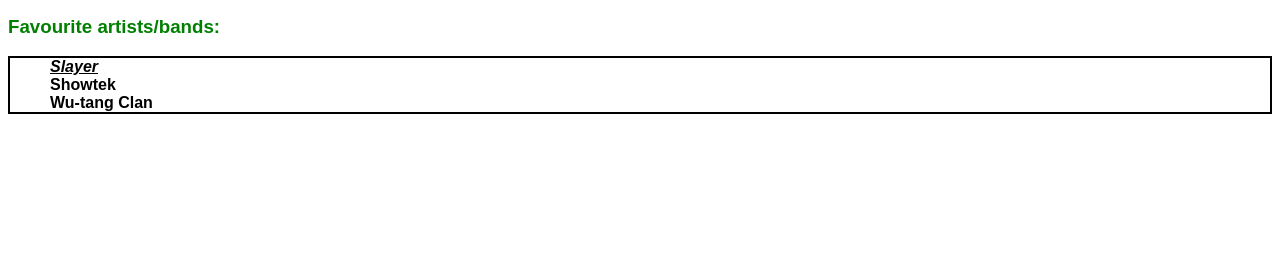
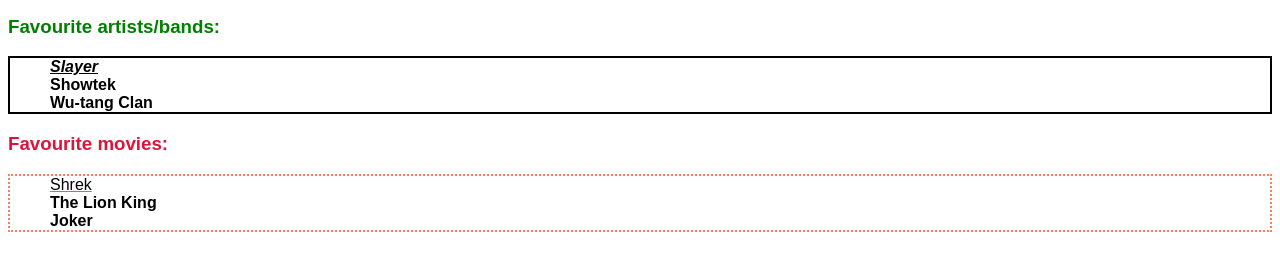
Before and after one commit to robertoFerreiraCode/html-css-challenge, a plain HTML site: page index.html in a window 1280 px wide. Shown: the part 101-372 px from the top of the page. Drawn offline with Linux system fonts and the light colour scheme.

Commit message:
added fav movies

```diff
--- a/index.html
+++ b/index.html
@@ -19,5 +19,14 @@
             <dd>Wu-tang Clan</dd>
         </dl>
     </div>
+
+    <div class="movies">
+        <h3>Favourite movies:</h3>
+        <dl>
+            <dd id="firstItem">Shrek</dd>
+            <dd>The Lion King</dd>
+            <dd>Joker</dd>
+        </dl>
+    </div>
 </body>
 </html>
--- a/style.css
+++ b/style.css
@@ -24,3 +24,17 @@
     text-decoration: underline;
     font-style: italic;
 }
+
+.movies > h3 {
+    color: crimson;
+}
+
+.movies > dl {
+    border: 2px dotted coral;
+    font-weight: bold;
+}
+
+.movies #firstItem {
+    text-decoration: underline lightseagreen;
+    font-weight: lighter;
+}
```
